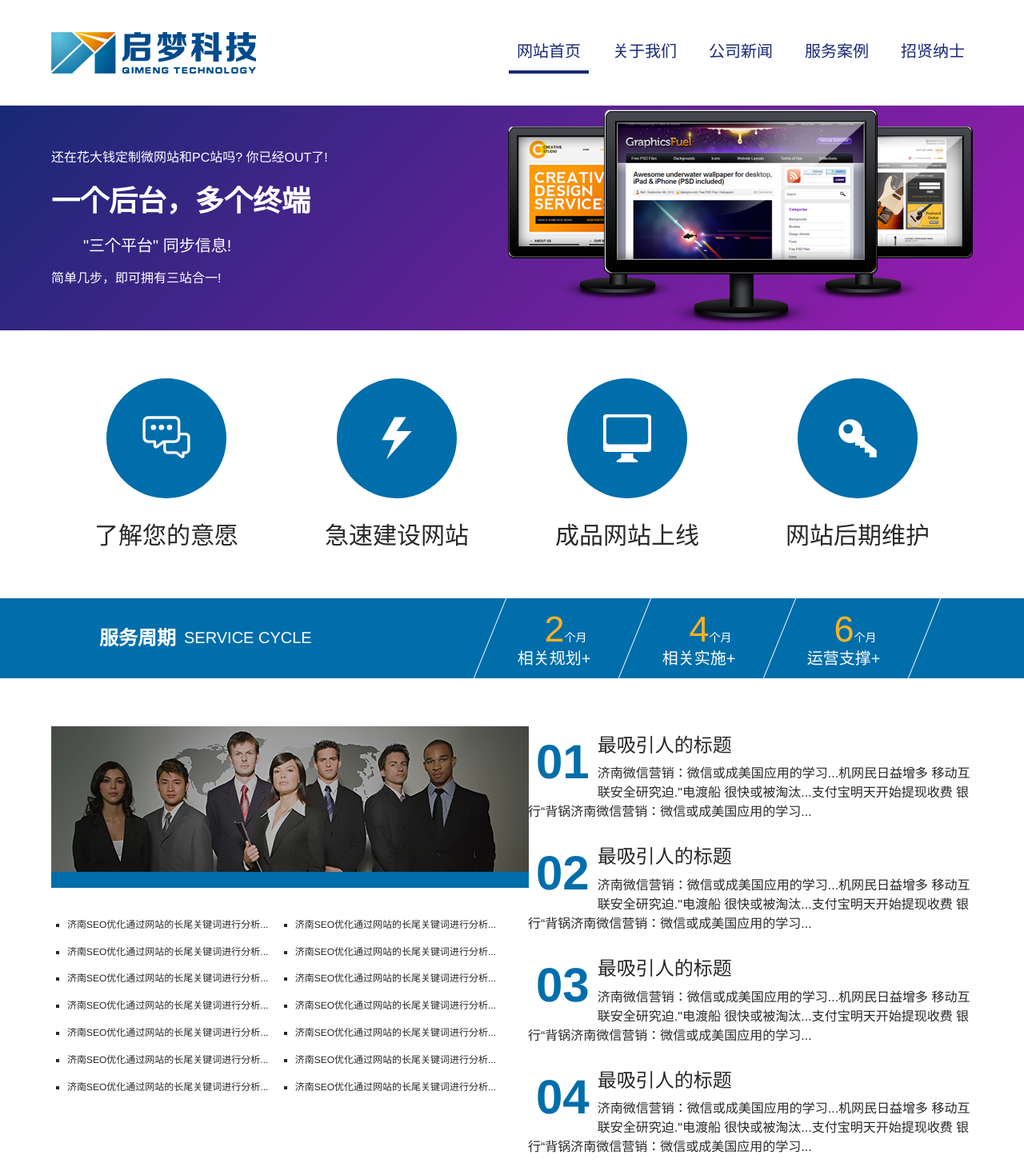
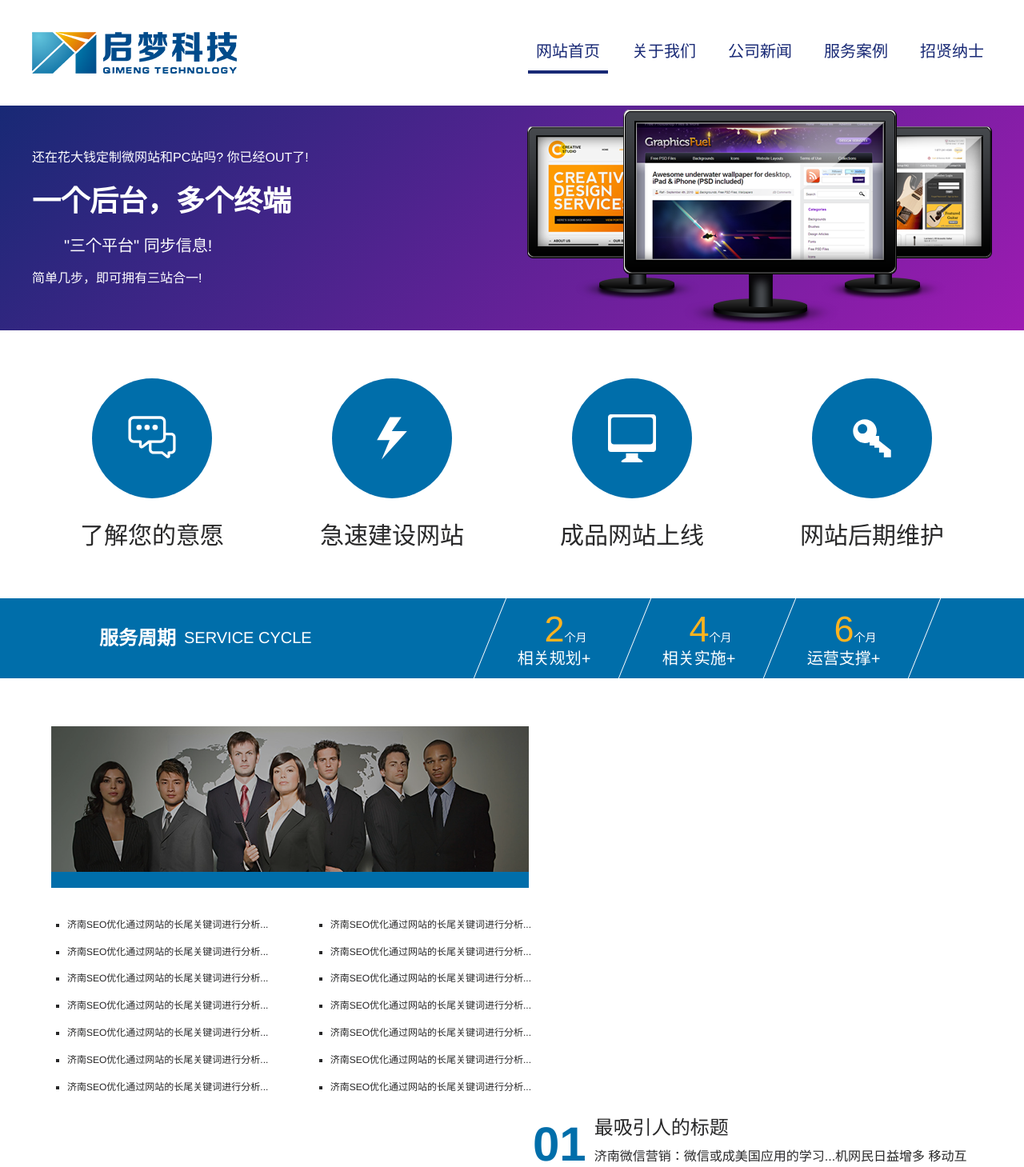
Before and after one commit to Garfield550/I-am-learing-web-develop, a Vue app in the folder GimengTechnology/: page /#/ in a window 1280 px wide. Shown: the top 1459 px of the page at 80% size. Built offline with nearby package versions, Linux system fonts and the light colour scheme.

Commit message:
Teacher requirements 1200px width

```diff
--- a/GimengTechnology/src/components/Banner.vue
+++ b/GimengTechnology/src/components/Banner.vue
@@ -29,7 +29,7 @@ export default {
     background: linear-gradient(135deg, #182975, #9D1BB2);
 
     > .wapper {
-      width: 90%;
+      width: 1200px;
       display: flex;
       flex-flow: row nowrap;
       justify-content: space-between;
--- a/GimengTechnology/src/components/Content.vue
+++ b/GimengTechnology/src/components/Content.vue
@@ -30,7 +30,7 @@ export default {
         addr: '未知',
         user: 'admin',
         time: '2014-08-21 09:14',
-        pic: '',
+        pic: '../assets/content.png',
         text: '在很多人看来，如果通过网络新闻进行产品营销，那就基本上等同于新闻软文，也就是我们在报纸上经常看见的那种被加了特别的外框或注明了产品信息的貌似新闻的小广告。如果仅仅如此，那么这样的营销或许在报纸上有用，在网络上是无能的。因为网络新闻具有跳跃性和挑选性，网民可以非常快速地从网站新闻中浏览一遍，对于这种仅仅是产品介绍的新闻式广告，直接忽略。我们要进行的新闻营销，其实就是以文字、文章形式的新闻报道将产品信息和品牌信息融合进去。特点是读者容易接受，传播广泛。如果运作得法，其效果是非常强的。我们继续用“封杀王老吉”这个比较有代表性的复合式网络新闻的重复性营销，来看看网络新闻的力量对品牌良好形象的树立之功。',
       },
       menuLinks: [
@@ -52,7 +52,7 @@ export default {
 
 <style lang="scss" scoped>
 .content {
-  width: 90%;
+  width: 1200px;
   margin: 60px auto;
 
   > .top-row {
--- a/GimengTechnology/src/components/Header.vue
+++ b/GimengTechnology/src/components/Header.vue
@@ -28,7 +28,7 @@ export default {
 $fonts-color: #182975 !default;
 
 .header {
-  width: 90%;
+  width: 1200px;
   margin-left: auto;
   margin-right: auto;
   margin-top: 40px;
--- a/GimengTechnology/src/components/Index.vue
+++ b/GimengTechnology/src/components/Index.vue
@@ -95,7 +95,7 @@ $indexpadding: 60px !default;
 
   .index {
     > .boardBar {
-      width: 90%;
+      width: 1200px;
       margin-left: auto;
       margin-right: auto;
       padding: $indexpadding 0;
@@ -235,10 +235,8 @@ $indexpadding: 60px !default;
       margin-right: auto;
 
       .leftlist {
-        width: 50%;
+        width: 600px;
         float: left;
-        padding-right: 20px;
-        box-sizing: border-box;
 
         .pic {
           background-image: url(../assets/peoples.png);
@@ -303,9 +301,9 @@ $indexpadding: 60px !default;
       }
 
       .rightlist {
-        width: 50%;
+        width: 600px;
         float: right;
-        padding-left: 20px;
+        padding-left: 40px;
         box-sizing: border-box;
 
         .listitem {
--- a/GimengTechnology/src/components/News.vue
+++ b/GimengTechnology/src/components/News.vue
@@ -54,7 +54,7 @@ export default {
 
 <style lang="scss">
   .news {
-    width: 90%;
+    width: 1200px;
     margin: 40px auto;
 
     > .row1 {
```
